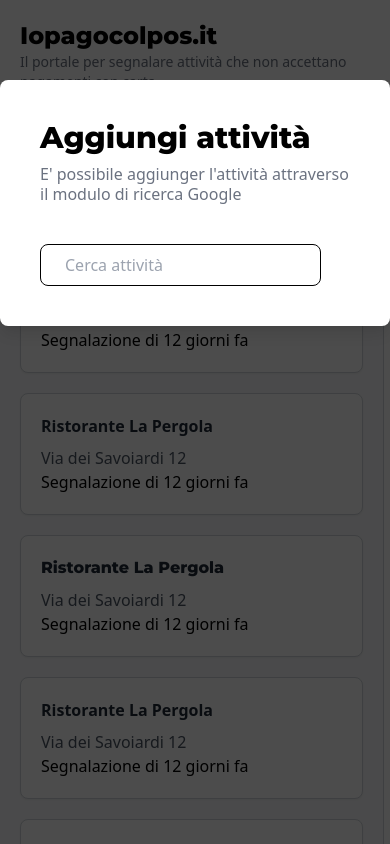
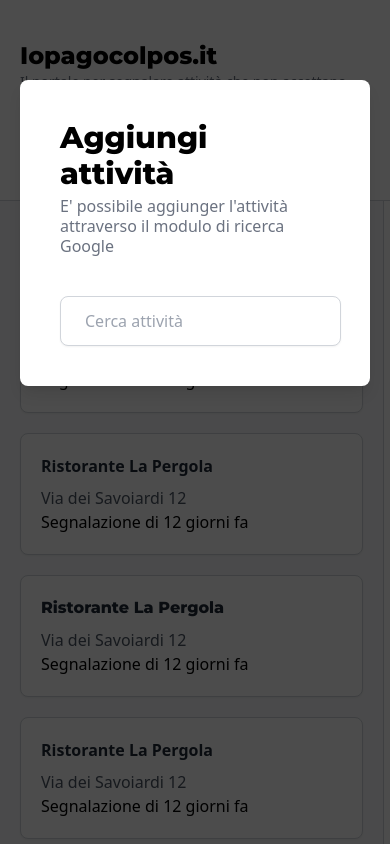
Before and after one commit to AlessandroDimitrio/iopagocolpos.it, a Nuxt app: page / in a window 390 px wide. Both pictures are taken after a click on the button "Contribuisci". Shown: the top 844 px of the page. Built offline with nearby package versions, Linux system fonts and the light colour scheme.

Commit message:
Graphic update

```diff
--- a/pages/index.vue
+++ b/pages/index.vue
@@ -4,14 +4,14 @@
             <div class="fixed inset-x-0 w-full h-full z-40 bg-black bg-opacity-70" v-if="showModal" @click="showModal = false"></div>
         </transition>
         <transition name="pop" appear>
-            <div class="top-20 modal z-50 absolute max-w-md shadow-lg inset-x-0 p-10 mx-auto bg-white rounded-lg" v-if="showModal">
+            <div class="top-20 modal z-50 mx-5 sm:mx-auto absolute max-w-md shadow-lg inset-x-0 p-10 bg-white rounded-lg" v-if="showModal">
                 <h3 class="font-extrabold text-3xl mont">Aggiungi attività</h3>
-                <p class="text-gray-500 leading-tight mt-2">E' possibile aggiunger l'attività attraverso il modulo di ricerca Google</p>
-                <input type="text" placeholder="Cerca attività" class="border border-black rounded-lg px-6 py-2 mt-10">
+                <p class="text-gray-500 leading-tight mt-1">E' possibile aggiunger l'attività attraverso il modulo di ricerca Google</p>
+                <input type="text" placeholder="Cerca attività" class="border border-gray-300 shadow-sm focus:outline-none rounded-lg px-6 py-3 mt-10">
             </div>
         </transition>
 
-        <div class="p-5 bg-white border-b border-gray-300 justify-between flex flex-col sm:flex-row items-start sm:items-center">
+        <div class="px-5 py-10 sm:py-5 bg-white border-b border-gray-300 justify-between flex flex-col sm:flex-row items-start sm:items-center">
             <div>
                 <p class="text-2xl font-extrabold mont">Iopagocolpos.it</p>
                 <p class="text-sm text-gray-500">Il portale per segnalare attività che non accettano pagamenti con carta</p>
```
